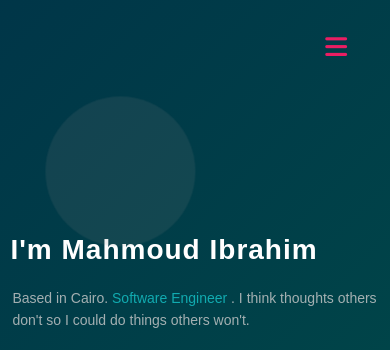
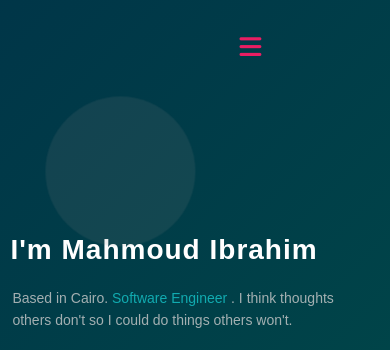
Before and after one commit to E-MBI/My_Protfolio, a plain HTML site: page index.html in a window 390 px wide. Shown: the top 350 px of the page. Drawn offline with Linux system fonts and the light colour scheme; a web font is replaced by a local one.

Commit message:
Last Update

```diff
--- a/css/style.css
+++ b/css/style.css
@@ -377,7 +377,7 @@ header>a>i {
     header>span[name="menu"] {
         display: block;
         top: 33px;
-        right: 11%;
+        right: 33%;
     }
     header>ul {
         padding: 0%;
@@ -421,7 +421,7 @@ header>a>i {
     nav>.container>.info>p {
         color: #cccc;
         padding: 2px 40px 21px 2px;
-        width: 85%;
+        width: 75%;
         line-height: 1.6;
     }
 }
```
